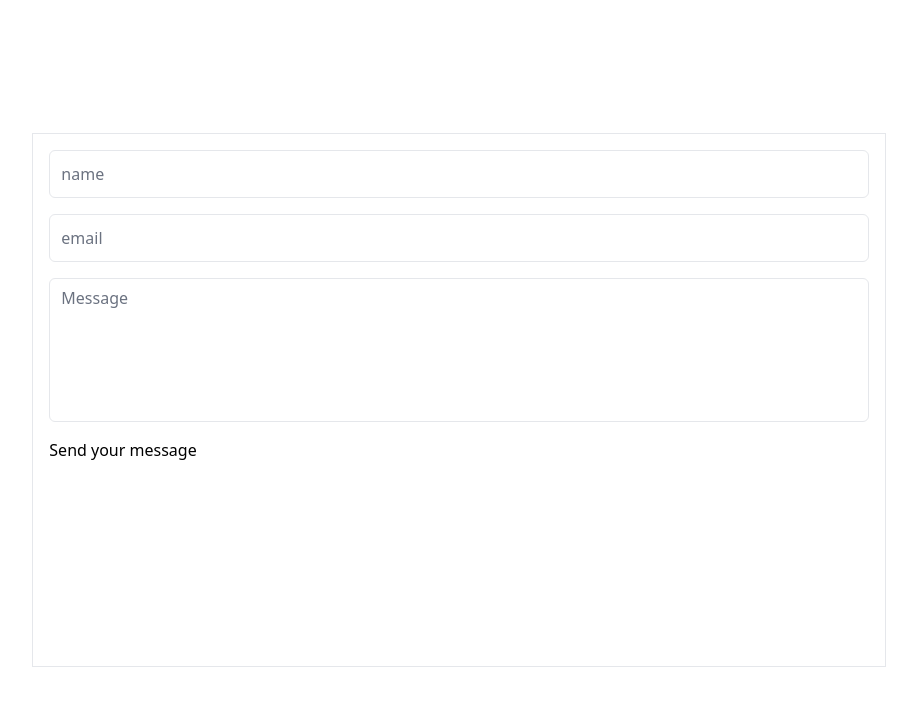
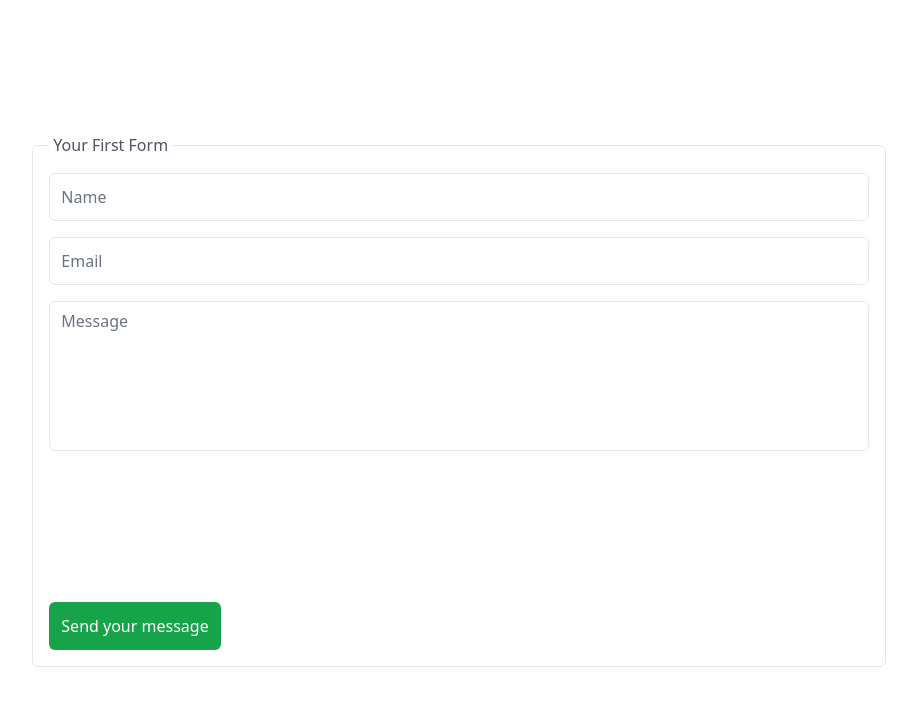
Before and after one commit to sookmax/react-typescript-boilerplate, a React app: page / in a window 1280 px wide. Shown: the top 706 px of the page, without its empty margins (181-1098 px from the left). Built offline with nearby package versions, Linux system fonts and the light colour scheme.

Commit message:
complete styling examples/your-first-form

```diff
--- a/src/examples/your-first-form/Input.tsx
+++ b/src/examples/your-first-form/Input.tsx
@@ -34,3 +34,4 @@ function TextAreaImpl({ onChange, ...rest }: Props<"textarea">) {
 }
 
 export const TextArea = React.memo(TextAreaImpl);
+export type TextAreaProps = Parameters<typeof TextArea>[0];
--- /dev/null
+++ b/src/examples/your-first-form/StyledTextArea.tsx
@@ -0,0 +1,64 @@
+import { useState, useCallback } from "react";
+import { classNames } from "../../utils";
+import { TextArea, TextAreaProps } from "./Input";
+
+type Props = { labelText?: string; height?: number } & TextAreaProps;
+
+export default function StyledTextArea({
+  labelText = "label text",
+  height,
+  id,
+  onChange,
+  ...rest
+}: Props) {
+  const [isValue, setIsValue] = useState(false);
+
+  const _onChange = useCallback(
+    (e: React.ChangeEvent<HTMLTextAreaElement>) => {
+      if (e.target.value.trim()) {
+        setIsValue(true);
+      } else {
+        setIsValue(false);
+      }
+      onChange?.(e);
+    },
+    [onChange]
+  );
+
+  return (
+    <div
+      className="relative flex h-full w-full"
+      style={{ height: height ? `${height}px` : "" }}
+    >
+      <TextArea
+        id={id}
+        {...rest}
+        onChange={_onChange}
+        className={classNames(
+          "h-full w-full resize-none outline-none",
+          "p-2",
+          "rounded-md border",
+          "focus:border-2 focus:border-green-600",
+          "transition-all duration-100"
+        )}
+      />
+      <label
+        htmlFor={id}
+        className={classNames(
+          "absolute top-[0.5rem] left-[0.5rem]",
+          "px-1",
+          "pointer-events-none",
+          "bg-white",
+          "text-sm text-gray-500 md:text-base",
+          "[textarea:focus~&]:-translate-y-[1.2rem]",
+          "[textarea:focus~&]:-translate-x-[0.3rem]",
+          "[textarea:focus~&]:scale-75",
+          isValue && "-translate-y-[1.2rem] -translate-x-[0.3rem] scale-75",
+          "transition-transform duration-100"
+        )}
+      >
+        {labelText}
+      </label>
+    </div>
+  );
+}
--- a/src/examples/your-first-form/YourFirstForm.tsx
+++ b/src/examples/your-first-form/YourFirstForm.tsx
@@ -2,8 +2,8 @@
 
 import React, { useCallback, useRef } from "react";
 import { classNames } from "../../utils";
-import { Input, TextArea } from "./Input";
 import StyledInput from "./StyledInput";
+import StyledTextArea from "./StyledTextArea";
 
 export default function YourFirstForm() {
   const formDataRef = useRef<{ [index: string]: string }>({});
@@ -27,63 +27,47 @@ export default function YourFirstForm() {
     <div
       className={classNames("flex h-full w-full items-center justify-center")}
     >
-      <div className={classNames("h-2/3 w-2/3 border border-gray-200 p-4")}>
-        <form onSubmit={onSubmit}>
-          <ul className="space-y-4">
-            <li>
+      <fieldset
+        className={classNames(
+          "h-2/3 w-2/3 rounded-md border border-gray-200 p-4"
+        )}
+      >
+        <legend className="bg-white px-1 text-gray-600">Your First Form</legend>
+        <form onSubmit={onSubmit} className="h-full w-full">
+          <ul className="flex h-full w-full flex-col justify-between">
+            <li className="space-y-4">
               <StyledInput
                 id="user-name"
                 name="user-name"
-                labelText="name"
+                labelText="Name"
                 onChange={onChange}
               />
-            </li>
-            <li>
               <StyledInput
                 id="user-email"
                 name="user-email"
                 type="email"
-                labelText="email"
+                labelText="Email"
                 onChange={onChange}
+              />
+              <StyledTextArea
+                id="message"
+                name="message"
+                onChange={onChange}
+                labelText="Message"
+                height={150}
               />
             </li>
             <li>
-              <div className="relative h-36">
-                <TextArea
-                  id="message"
-                  name="message"
-                  onChange={onChange}
-                  className={classNames(
-                    "h-full w-full resize-none p-2 outline-none",
-                    "rounded-md border",
-                    "focus:border-2 focus:border-green-600",
-                    "transition-all duration-100"
-                  )}
-                />
-                <label
-                  htmlFor="message"
-                  className={classNames(
-                    "absolute top-[0.5rem] left-[0.5rem]",
-                    "px-1",
-                    "pointer-events-none",
-                    "bg-white",
-                    "text-sm text-gray-500 md:text-base",
-                    "[textarea:focus~&]:-translate-y-[1.2rem]",
-                    "[textarea:focus~&]:-translate-x-[0.3rem]",
-                    "[textarea:focus~&]:scale-75",
-                    "transition-transform duration-100"
-                  )}
-                >
-                  Message
-                </label>
-              </div>
-            </li>
-            <li>
-              <button type="submit">Send your message</button>
+              <button
+                type="submit"
+                className="rounded-md bg-green-600 p-3 text-white"
+              >
+                Send your message
+              </button>
             </li>
           </ul>
         </form>
-      </div>
+      </fieldset>
     </div>
   );
 }
```
